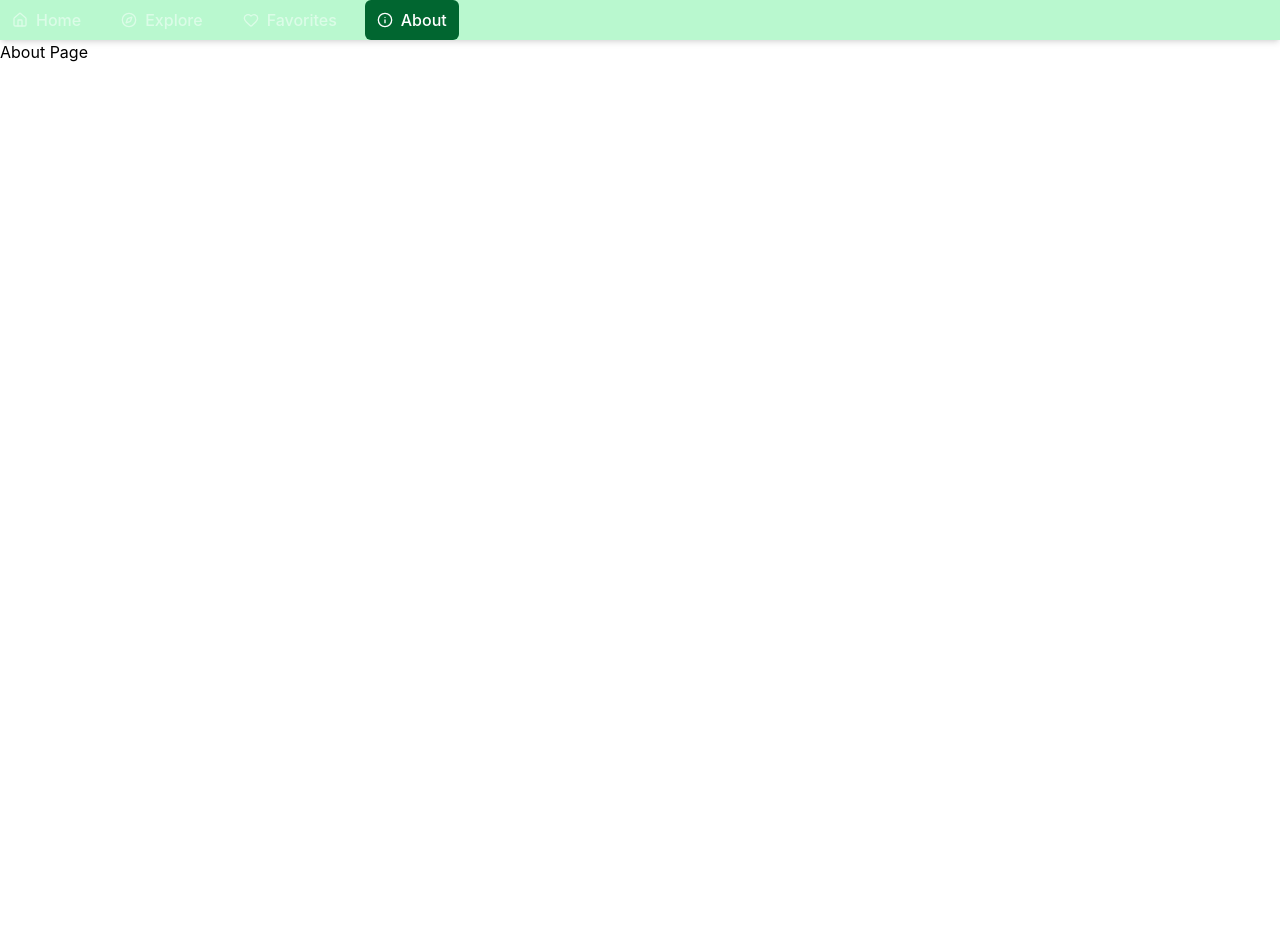
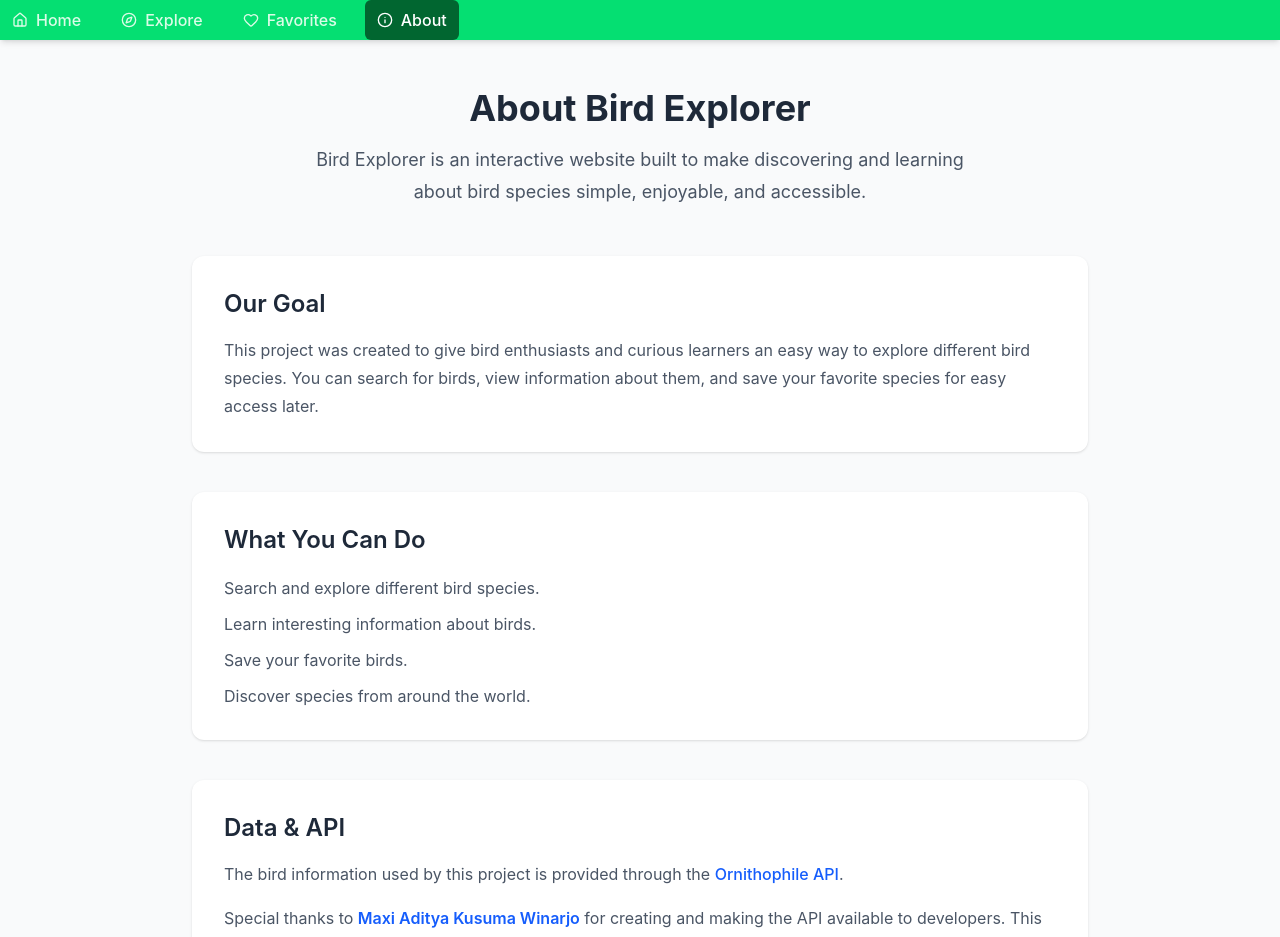
Before and after one commit to darrel124568/eagle-eye, a React (Vite) app: page /about in a window 1280 px wide. Shown: the top 937 px of the page. Before the commit the page ends 800 px from the top, so only its background shows below. Built offline with nearby package versions, Linux system fonts and the light colour scheme.

Commit message:
Enhance UI: Update Navbar background color, improve SearchBar filter prompt, and enrich About page content

```diff
--- a/src/components/Navbar/Navbar.jsx
+++ b/src/components/Navbar/Navbar.jsx
@@ -20,7 +20,7 @@ export default function Navbar() {
     }`;
 
   return (
-    <nav className="bg-green-200 text-white sticky top-0 z-50 shadow-md">
+    <nav className="bg-green-400 text-white sticky top-0 z-50 shadow-md">
         {/* Desktop Navigation */}
         <div className="hidden md:flex md:items-center md:space-x-4">
           {navLinks.map((link) => {
--- a/src/components/SearchBar/SearchBar.jsx
+++ b/src/components/SearchBar/SearchBar.jsx
@@ -59,7 +59,7 @@ export default function SearchBar() {
     </form>
     {
       <select onChange={(e)=>handleFilterChange(e)} value={filter} className="mb-2 p-2 rounded-lg border border-gray-300 focus:outline-none focus:ring-2 focus:ring-green-500">
-        pick a filter
+        <option value="" className="text-green-700">Search by...</option>
         {
           custom_filters.map((f)=> (
           <option key={f} value={f} className="text-gray-700">{f}</option>))
--- a/src/pages/About/About.jsx
+++ b/src/pages/About/About.jsx
@@ -1,10 +1,98 @@
 import Navbar from "../../components/Navbar/Navbar";
 
-export default function About() {
+import React from "react";
+
+function About() {
   return (
     <>
-    <Navbar/>
-    <div><h1>About Page</h1></div>
+      <Navbar />
+    <div className="min-h-screen bg-gray-50 px-6 py-12">
+      <div className="mx-auto max-w-4xl">
+
+        {/* Header */}
+        <section className="mb-12 text-center">
+          <h1 className="mb-4 text-4xl font-bold text-gray-800">
+            About Bird Explorer
+          </h1>
+
+          <p className="mx-auto max-w-2xl text-lg leading-8 text-gray-600">
+            Bird Explorer is an interactive website built to make discovering
+            and learning about bird species simple, enjoyable, and accessible.
+          </p>
+        </section>
+
+        {/* About the Project */}
+        <section className="mb-10 rounded-xl bg-white p-8 shadow-sm">
+          <h2 className="mb-4 text-2xl font-semibold text-gray-800">
+            Our Goal
+          </h2>
+
+          <p className="leading-7 text-gray-600">
+            This project was created to give bird enthusiasts and curious
+            learners an easy way to explore different bird species. You can
+            search for birds, view information about them, and save your
+            favorite species for easy access later.
+          </p>
+        </section>
+
+        {/* Features */}
+        <section className="mb-10 rounded-xl bg-white p-8 shadow-sm">
+          <h2 className="mb-5 text-2xl font-semibold text-gray-800">
+            What You Can Do
+          </h2>
+
+          <ul className="space-y-3 text-gray-600">
+            <li> Search and explore different bird species.</li>
+            <li> Learn interesting information about birds.</li>
+            <li> Save your favorite birds.</li>
+            <li>Discover species from around the world.</li>
+          </ul>
+        </section>
+
+        {/* API Credit */}
+        <section className="rounded-xl bg-white p-8 shadow-sm">
+          <h2 className="mb-4 text-2xl font-semibold text-gray-800">
+            Data & API
+          </h2>
+
+          <p className="mb-4 leading-7 text-gray-600">
+            The bird information used by this project is provided through the{" "}
+            <a
+              href="https://github.com/tustoz/ornithophile"
+              target="_blank"
+              rel="noopener noreferrer"
+              className="font-medium text-blue-600 hover:underline"
+            >
+              Ornithophile API
+            </a>
+            .
+          </p>
+
+          <p className="leading-7 text-gray-600">
+            Special thanks to{" "}
+            <a
+              href="https://github.com/tustoz"
+              target="_blank"
+              rel="noopener noreferrer"
+              className="font-semibold text-blue-600 hover:underline"
+            >
+               Maxi Aditya Kusuma Winarjo
+            </a>{" "}
+            for creating and making the API available to developers. This
+            project would not have been possible without the bird data
+            provided by the API.
+          </p>
+        </section>
+
+        {/* Footer */}
+        <p className="mt-10 text-center text-sm text-gray-500">
+          Built with React and a love for birds
+        </p>
+
+      </div>
+    </div>
     </>
-  )
+  );
 }
+
+export default About;
--- a/src/pages/Home/Home.jsx
+++ b/src/pages/Home/Home.jsx
@@ -82,7 +82,7 @@ export default function Home() {
                 to={`/bird/${featuredBird.id}`}
                 className="inline-block text-green-800 font-semibold text-sm hover:underline"
               >
-                More about this bird &rarr;
+                More about the {featuredBird.common_name} &rarr;
               </Link>
             </div>
           </div>
```
